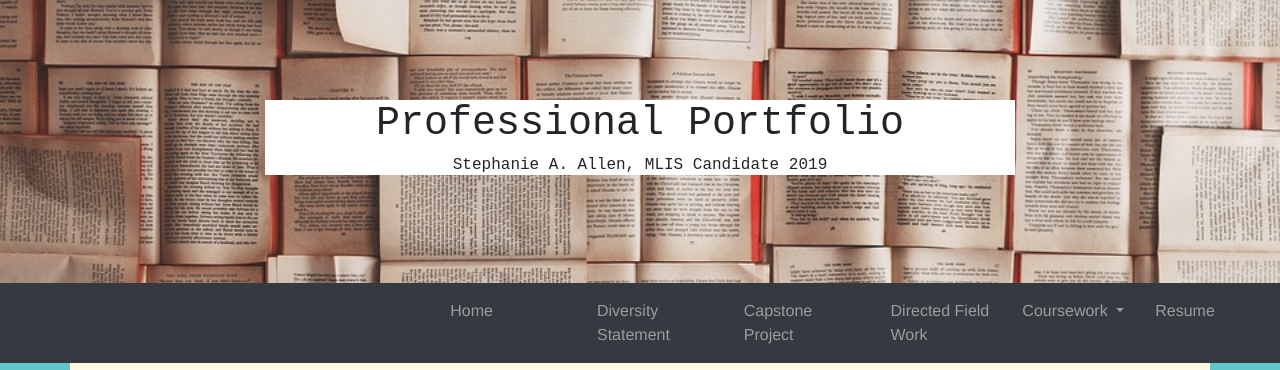
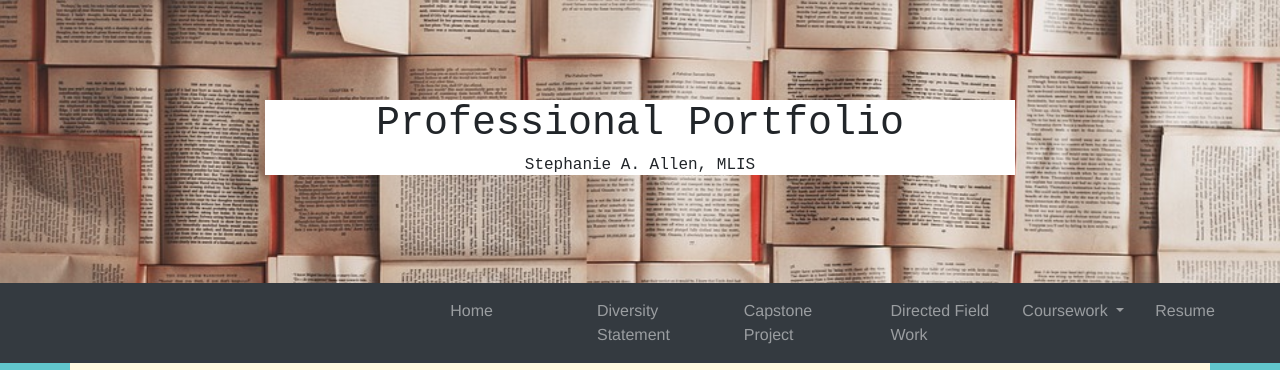
Before and after one commit to allens26/sallen-portfolio, a plain HTML site: page book-talks/index.html in a window 1280 px wide. Shown: the top 370 px of the page. Drawn offline with nearby package versions, Linux system fonts and the light colour scheme.

Commit message:
Updated header on book talks page.

```diff
--- a/book-talks/index.html
+++ b/book-talks/index.html
@@ -15,7 +15,7 @@
     <header>
       <div class="h1-container">
         <h1>Professional Portfolio</h1>
-        <h6>Stephanie A. Allen, MLIS Candidate 2019</h6>
+        <h6>Stephanie A. Allen, MLIS</h6>
       </div>
     </header>
     <main>
```
